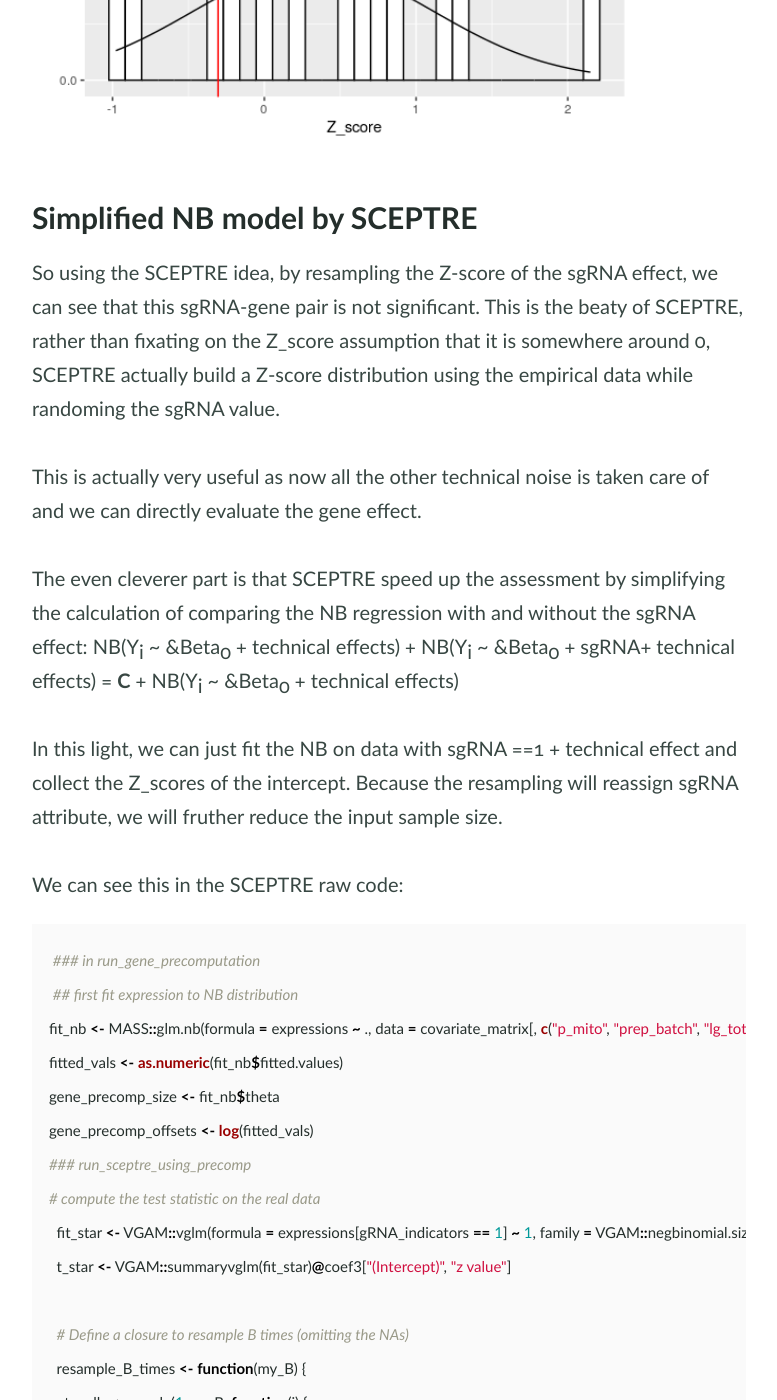
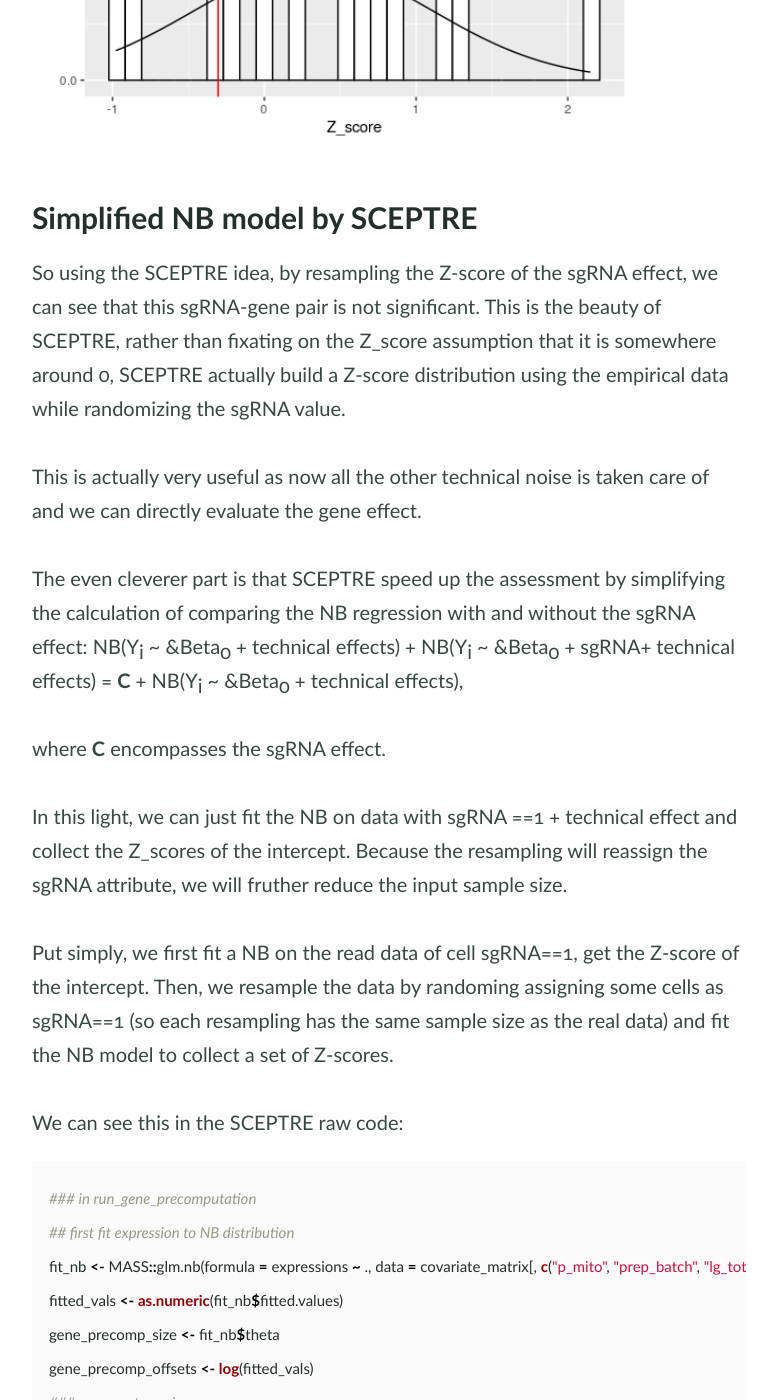
Before and after one commit to AthenACHY/AthenACHY.github.io, a Jekyll site: the page built from _posts/2022-01-14-SCEPTRE.md, in a window 1280 px wide and 1400 px high, scrolled down 7319 px. Shown: the whole window, without its empty margins (251-1028 px from the left). Built offline with Jekyll 4.4.1, drawn with Linux system fonts in a browser that asks for light colours; some of the changed text lies outside the part shown.

Commit message:
Update 2022-01-14-SCEPTRE.md

```diff
--- a/_posts/2022-01-14-SCEPTRE.md
+++ b/_posts/2022-01-14-SCEPTRE.md
@@ -178,19 +178,24 @@ dnorm(-0.305, mean = mean(Z_values), sd = sd(Z_values))
 <img src="/img/posts/2022_01_24_SCEPTRE/NB_resampling.png" width="600">
 
 ### Simplified NB model by SCEPTRE
-So using the SCEPTRE idea, by resampling the Z-score of the sgRNA effect, we can see that this sgRNA-gene pair is not significant. This is the beaty of SCEPTRE, rather than fixating on the Z_score assumption that it is somewhere around 0, SCEPTRE actually build a Z-score distribution using the empirical data while randoming the sgRNA value.
+So using the SCEPTRE idea, by resampling the Z-score of the sgRNA effect, we can see that this sgRNA-gene pair is not significant. This is the beauty of SCEPTRE, rather than fixating on the Z_score assumption that it is somewhere around 0, SCEPTRE actually build a Z-score distribution using the empirical data while randomizing the sgRNA value.
 
 This is actually very useful as now all the other technical noise is taken care of and we can directly evaluate the gene effect.
 
 The even cleverer part is that SCEPTRE speed up the assessment by simplifying the calculation of comparing the NB regression with and without the sgRNA effect:
- NB(Y<sub>i</sub> ~ &Beta<sub>0</sub> + technical effects) + NB(Y<sub>i</sub> ~ &Beta<sub>0</sub> + sgRNA+ technical effects) = **C** + NB(Y<sub>i</sub> ~ &Beta<sub>0</sub> + technical effects)
+NB(Y<sub>i</sub> ~ &Beta<sub>0</sub> + technical effects) + NB(Y<sub>i</sub> ~ &Beta<sub>0</sub> + sgRNA+ technical effects) = **C** + NB(Y<sub>i</sub> ~ &Beta<sub>0</sub> + technical effects),
 
-In this light, we can just fit the NB on data with sgRNA ==1 + technical effect and collect the Z_scores of the intercept. Because the resampling will reassign sgRNA attribute, we will fruther reduce the input sample size.
+where **C** encompasses the sgRNA effect.
+
+In this light, we can just fit the NB on data with sgRNA ==1 + technical effect and collect the Z_scores of the intercept. Because the resampling will reassign the sgRNA attribute, we will fruther reduce the input sample size.
+
+Put simply, we first fit a NB on the read data of cell sgRNA==1, get the Z-score of the intercept.
+Then, we resample the data by randoming assigning some cells as sgRNA==1 (so each resampling has the same sample size as the real data) and fit the NB model to collect a set of Z-scores.
 
 We can see this in the SCEPTRE raw code:
- ~~~R
- ### in run_gene_precomputation
- ## first fit expression to NB distribution
+~~~R
+### in run_gene_precomputation
+## first fit expression to NB distribution
 fit_nb <- MASS::glm.nb(formula = expressions ~ ., data = covariate_matrix[, c("p_mito", "prep_batch", "lg_total_umis", "lg_guide_count", "lg_n_genes")])
 fitted_vals <- as.numeric(fit_nb$fitted.values)
 gene_precomp_size <- fit_nb$theta
```
Also changed, not shown: other parts of _posts/2022-01-14-SCEPTRE.md (+2 -2 lines).
